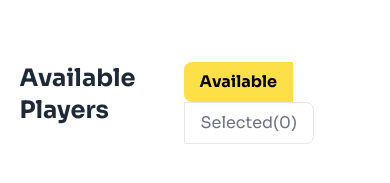
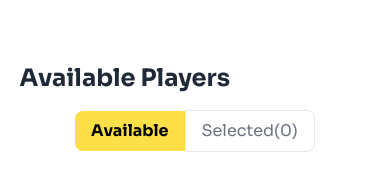
Before and after one commit to rrishiddh/BPL-Eleven-Squad, a React (Vite) app: page / in a window 390 px wide. Shown: the part 746-929 px from the top of the page. Built offline with nearby package versions, Linux system fonts and the light colour scheme.

Commit message:
update_03-small device responsiveness

```diff
--- a/src/components/AvailablePlayers.jsx
+++ b/src/components/AvailablePlayers.jsx
@@ -15,10 +15,10 @@ const AvailablePlayers = ({handleAvailablePlayer,availablePlayer, addedPlayerDet
     return (
         <div className="w-[90%] mx-auto my-16">
             {/* btn toggle  */}
-            <div className="flex justify-between mb-10">
+            <div className="flex max-sm:flex-col justify-between mb-10">
                 <h2 className={`${availablePlayer === "available" ? "text-2xl font-bold": "hidden"}`}>Available Players</h2>
                 <h2 className={`${availablePlayer === "selected" ? "md:text-2xl text-xl font-bold": "hidden"}`}>Selected Players ({singlePlayerDetails.length}/6)</h2>
-                <span className="space-x-0">
+                <span className="space-x-0 max-sm:text-center max-sm:mt-4">
 
                     <button onClick={() => handleAvailablePlayer("available")} className={`${availablePlayer === "available"?"bg-yellow-300 font-bold text-black":"bg-transparent text-gray-500 border border-gray-300"} py-2 px-4 rounded-l-lg `}> Available </button>
 
--- a/src/components/Footer.jsx
+++ b/src/components/Footer.jsx
@@ -12,8 +12,8 @@ const Footer = () => {
                  <div className="flex justify-center">
                      <input
                          type="email"
-                         placeholder="Enter your email"
-                         className="input input-bordered input-lg rounded-l-lg lg:w-[40%]"
+                         placeholder="Your Email"
+                         className="input input-bordered input-lg rounded-l-lg w-[40%]"
                      />
                      <button className="btn btn-lg bg-gradient-to-r from-pink-400 to-yellow-400  font-semibold rounded-lg">
                          Subscribe
@@ -43,16 +43,14 @@ const Footer = () => {
                      <form>
                          <h6 className="footer-title">Subscribe</h6>
                          <p className="md:w-[80%] inter">Subscribe to our newsletter for the latest updates.</p>
-                         <fieldset className="form-control w-[50%]">
 
-                         <div className="join mt-6">
+                         <div className="join mt-6 max-sm:w-[50%]">
                              <input
                              type="text"
                              placeholder="Enter Your Email"
                              className="input input-bordered join-item" />
                              <button className="btn  join-item text-black bg-gradient-to-r from-pink-400 to-yellow-400  font-semibold">Subscribe</button>
                          </div>
-                         </fieldset>
                      </form>
              </footer>
 
```
Also changed, not shown: 1 other file (tests, documents, lock files or other folders).
